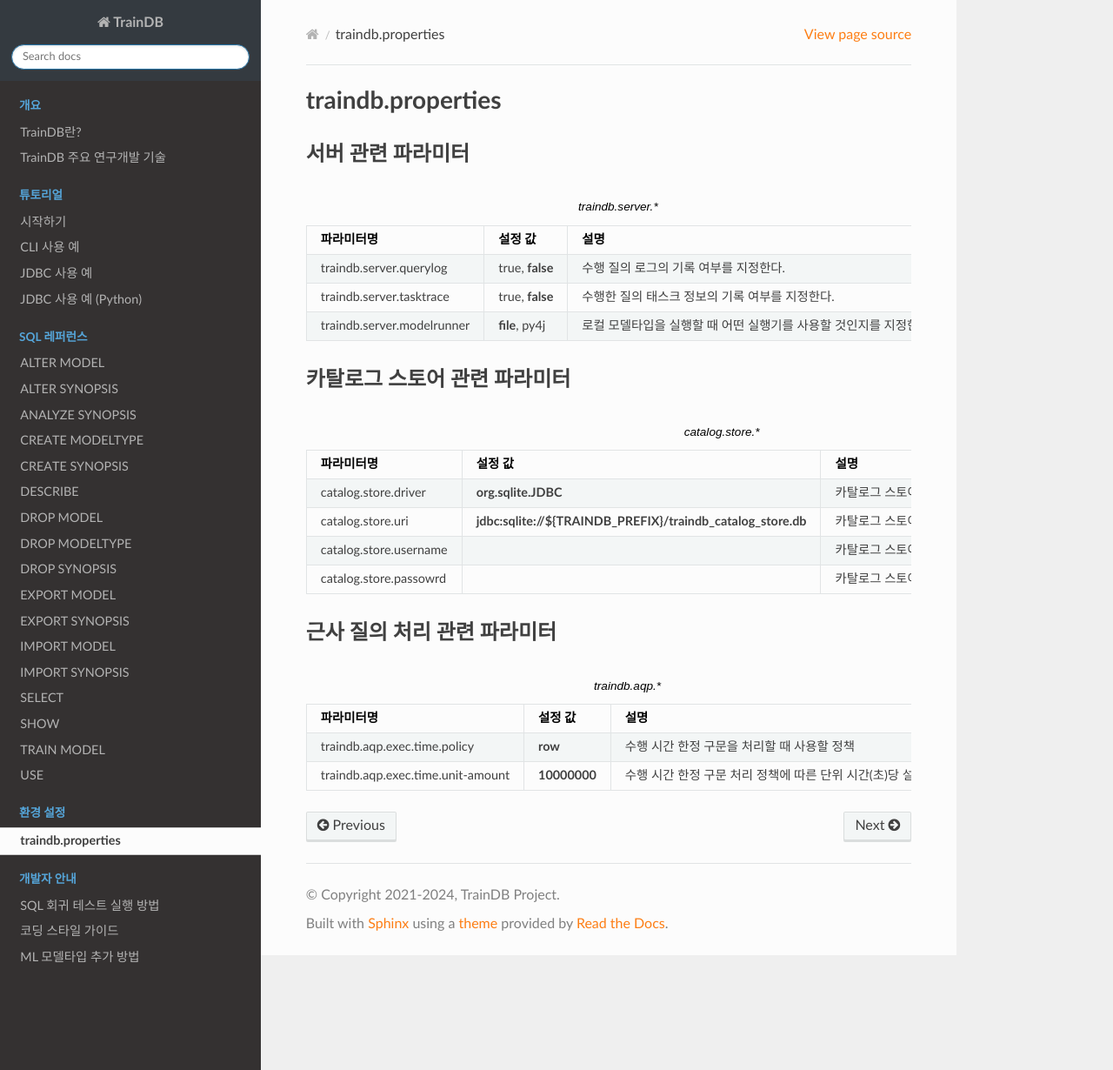
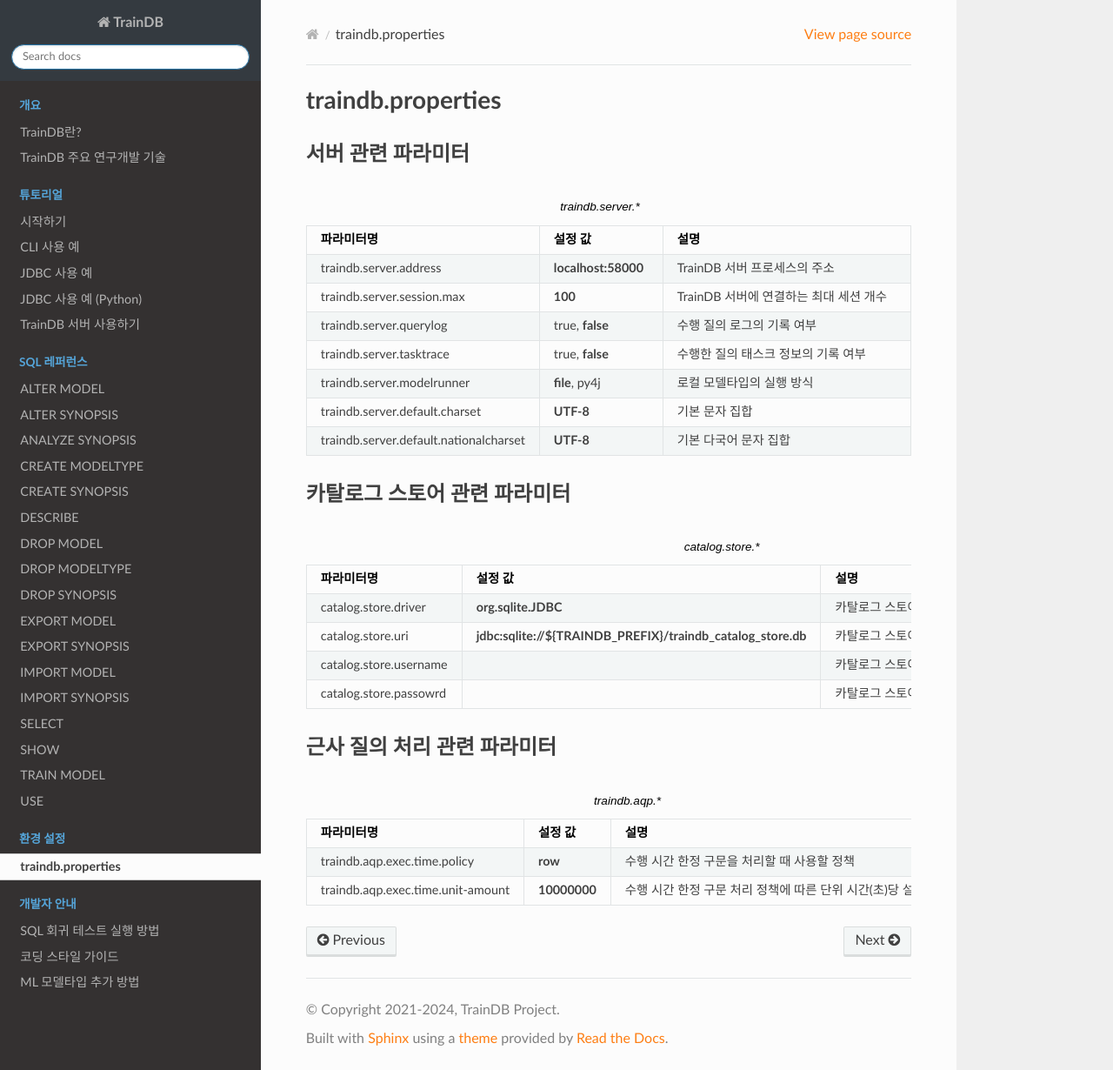
Before and after one commit to traindb-project/traindb-doc-kr, a Sphinx documentation site: the page built from docs/configuration/traindb_properties.rst, in a window 1280 px wide and 1230 px high. Shown: the whole window at 87% size. Built offline with Sphinx 7.4.7 and the Read the Docs theme 3.1.0, drawn with Linux system fonts in a browser that asks for light colours.

Commit message:
update doc - Using TrainDB Server

```diff
--- a/docs/configuration/traindb_properties.rst
+++ b/docs/configuration/traindb_properties.rst
@@ -10,15 +10,27 @@ traindb.properties
    * - 파라미터명
      - 설정 값
      - 설명
+   * - traindb.server.address
+     - **localhost:58000**
+     - TrainDB 서버 프로세스의 주소
+   * - traindb.server.session.max
+     - **100**
+     - TrainDB 서버에 연결하는 최대 세션 개수
    * - traindb.server.querylog
      - true, **false**
-     - 수행 질의 로그의 기록 여부를 지정한다.
+     - 수행 질의 로그의 기록 여부
    * - traindb.server.tasktrace
      - true, **false**
-     - 수행한 질의 태스크 정보의 기록 여부를 지정한다.
+     - 수행한 질의 태스크 정보의 기록 여부
    * - traindb.server.modelrunner
      - **file**, py4j
-     - 로컬 모델타입을 실행할 때 어떤 실행기를 사용할 것인지를 지정한다.
+     - 로컬 모델타입의 실행 방식
+   * - traindb.server.default.charset
+     - **UTF-8**
+     - 기본 문자 집합
+   * - traindb.server.default.nationalcharset
+     - **UTF-8**
+     - 기본 다국어 문자 집합
 
 
 카탈로그 스토어 관련 파라미터
--- a/docs/index.rst
+++ b/docs/index.rst
@@ -16,6 +16,7 @@ TrainDB 사용자 매뉴얼
    tutorial/examples_cli
    tutorial/examples_jdbc
    tutorial/examples_jdbc_python
+   tutorial/traindb_server
 
 .. toctree::
    :maxdepth: 1
--- a/docs/tutorial/index.rst
+++ b/docs/tutorial/index.rst
@@ -8,3 +8,4 @@
    examples_cli
    examples_jdbc
    examples_jdbc_python
+   traindb_server
```
Also changed, not shown: docs/tutorial/traindb_server.rst (added, +92 -0 lines).
